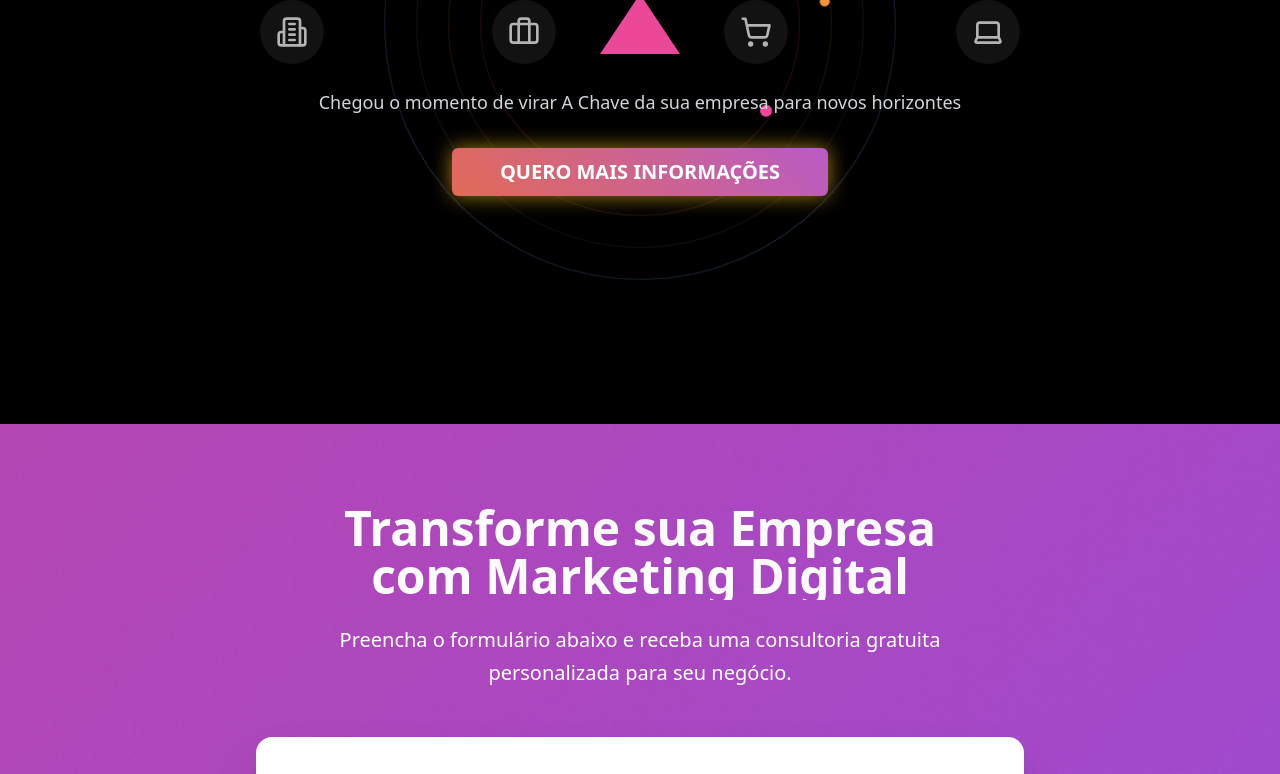
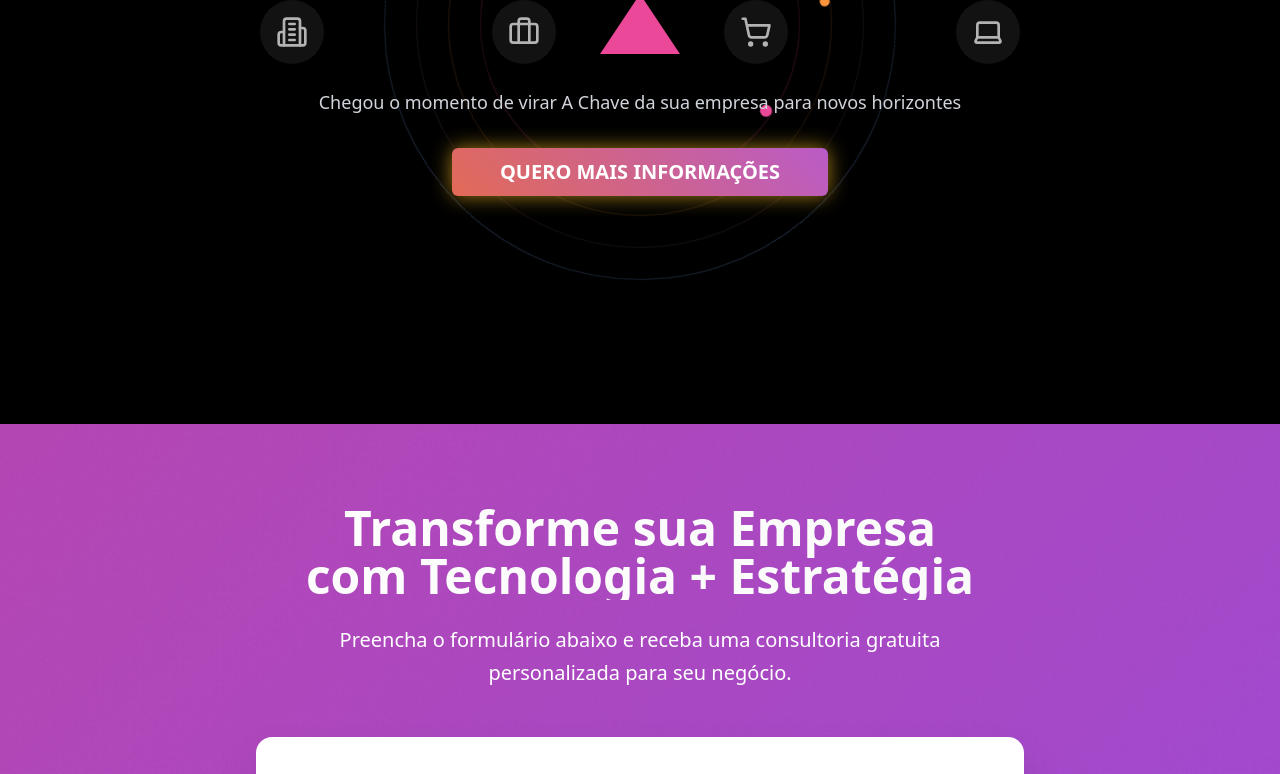
Before and after one commit to Achavemestra-ai/chave-modular-revamp, a React (Vite) app: page / in a window 1280 px wide. Shown: the part 376-1150 px from the top of the page. Built offline with nearby package versions, Linux system fonts and the light colour scheme.

Commit message:
Change hero text
Update the hero section's title text.

```diff
--- a/src/components/LeadForm.tsx
+++ b/src/components/LeadForm.tsx
@@ -87,7 +87,7 @@ Meus dados:
             viewport={{ once: false, amount: 0.4 }}
             transition={{ duration: 0.8, ease: 'easeOut' }}
           >
-            Transforme sua Empresa com Marketing Digital
+            Transforme sua Empresa com Tecnologia + Estratégia
           </motion.h2>
 
           <motion.p
```
